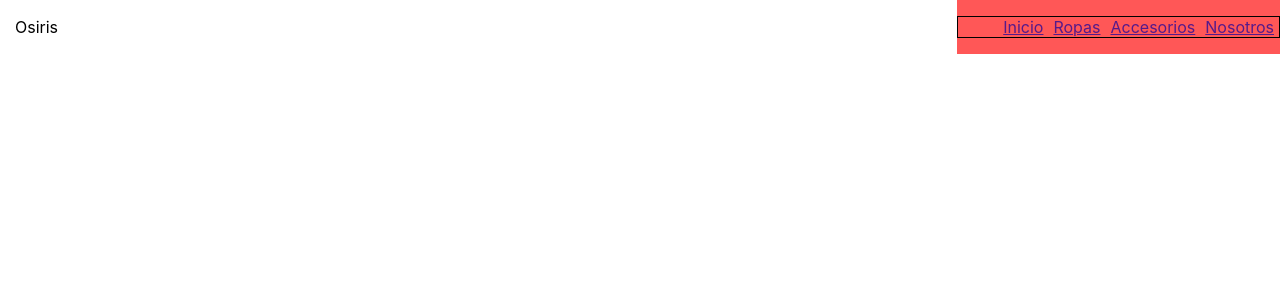
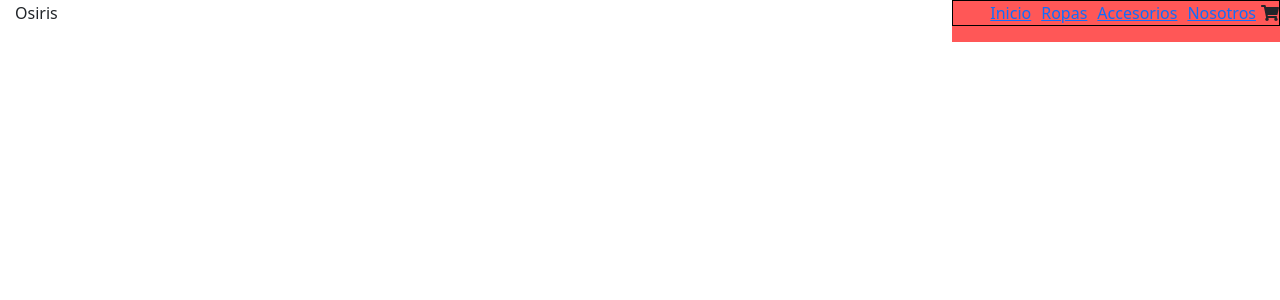
Before and after one commit to eladrenalina/osiris, a React (Create React App) app: page / in a window 1280 px wide. Shown: the top 300 px of the page. Built offline with nearby package versions, Linux system fonts and the light colour scheme.

Commit message:
add cart

```diff
--- a/src/App.js
+++ b/src/App.js
@@ -1,14 +1,13 @@
-import logo from './logo.svg';
+
 
 import './App.css';
 import { NavBar } from './components/navbar/Navbar.js';
+import 'bootstrap/dist/css/bootstrap.min.css';
 
 function App() {
   return (
      <div>
-    <NavBar>
-      Ofertas
-    </NavBar>
+    <NavBar/>
     </div>
   );
 }
--- a/src/components/cartwidget/CartWidget.js
+++ b/src/components/cartwidget/CartWidget.js
@@ -0,0 +1,17 @@
+import {FontAwesomeIcon} from '@fortawesome/react-fontawesome';
+import {faShoppingCart} from '@fortawesome/free-solid-svg-icons';
+
+
+
+export const CardWidget = () =>{
+ return(
+        <div>
+            <FontAwesomeIcon icon={faShoppingCart}/>
+
+
+
+        </div>
+
+     )
+
+}
--- a/src/components/navbar/Navbar.js
+++ b/src/components/navbar/Navbar.js
@@ -1,5 +1,5 @@
 import './NavBar.css';
-
+import { CardWidget } from '../cartwidget/CartWidget';
 
 export const NavBar =() =>{
 
@@ -14,6 +14,7 @@ export const NavBar =() =>{
             <li className='link'><a href=''>Ropas</a></li>
             <li className='link'><a href=''>Accesorios</a></li>
             <li className='link'><a href=''>Nosotros</a></li>
+            <CardWidget/>
           </ul>
         </nav>
 
```
